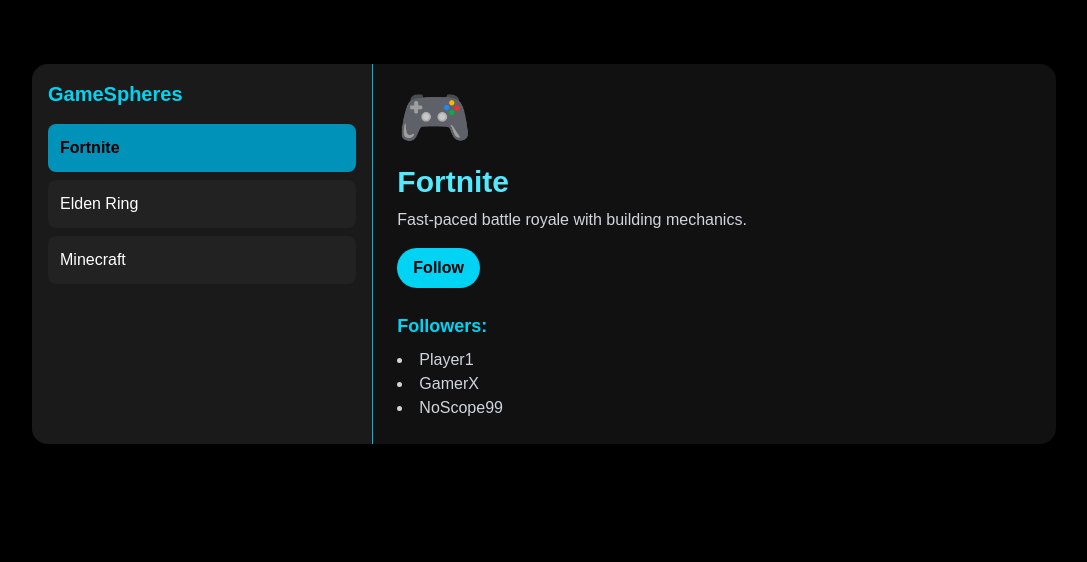
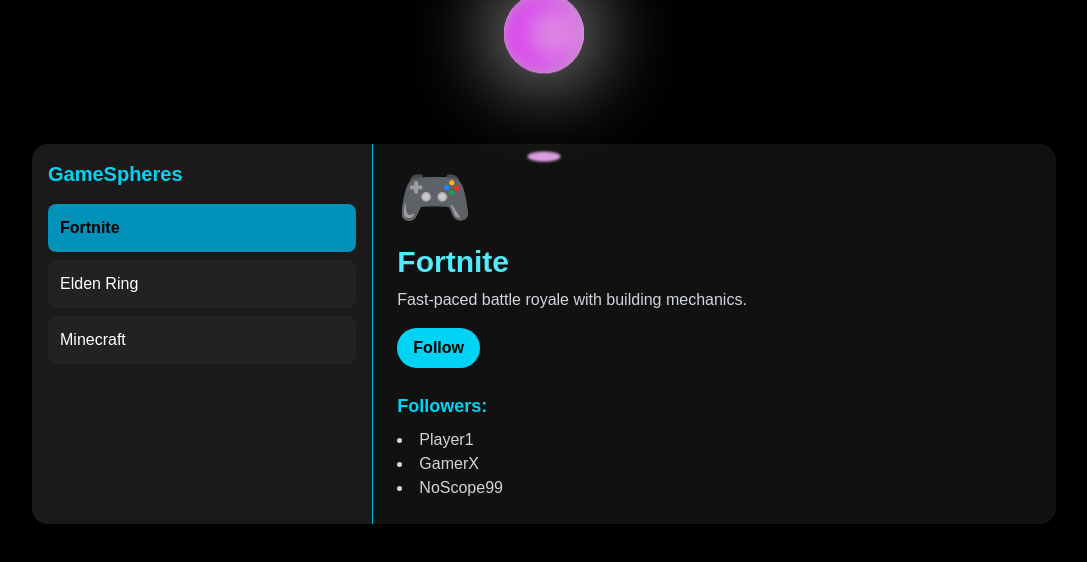
Before and after one commit to SDProject2025/game-spheres, a Next.js app: page /gameSpheres in a window 1280 px wide. Shown: the top 562 px of the page, without its empty margins (96-1183 px from the left). Built offline with nearby package versions, Linux system fonts and the light colour scheme.

Commit message:
style(style(gameSpheres)): Added styling for animated sphere on gameSphere page

```diff
--- a/src/styles/globals.css
+++ b/src/styles/globals.css
@@ -155,3 +155,50 @@
   animation-name: neonRotateClockwiseBlue;
   animation-duration: 30s;
 }
+
+/* For the animated sphere on gameSphere page */
+.ball {
+  animation: float612 2.4s ease-in-out infinite;
+  height: 80px;
+  width: 80px;
+  border-radius: 50%;
+  position: relative;
+  background: radial-gradient( circle at 75% 30%, white 5px, #DF00FF 8%, #DB9EDF 60%, #DF00FF 100%);
+  box-shadow: inset 0 0 20px #C1AAC6, inset 10px 0 46px #DF00FF, inset 88px 0px 60px #DB9EDF, inset -20px -60px 100px #fde9ea, inset 0 50px 140px #fde9ea, 0 0 90px #fff;
+}
+
+@keyframes float612 {
+  0% {
+    transform: translatey(0px);
+  }
+
+  50% {
+    transform: translatey(-50px);
+  }
+
+  100% {
+    transform: translatey(0px);
+  }
+}
+
+.shadow {
+  background: #DB9EDF;
+  width: 80px;
+  height: 25px;
+  top: 150%;
+  animation: expand6234 2.4s ease-in-out infinite;
+  position: absolute;
+  border-radius: 50%;
+}
+
+@keyframes expand6234 {
+  0%,
+            100% {
+    transform: scale(0.6);
+  }
+
+  50% {
+    transform: scale(0.3);
+    filter: blur(5px);
+  }
+}
```
